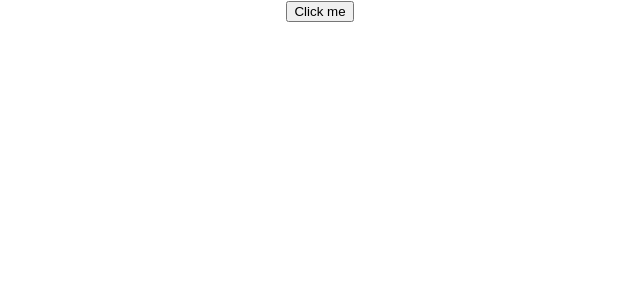
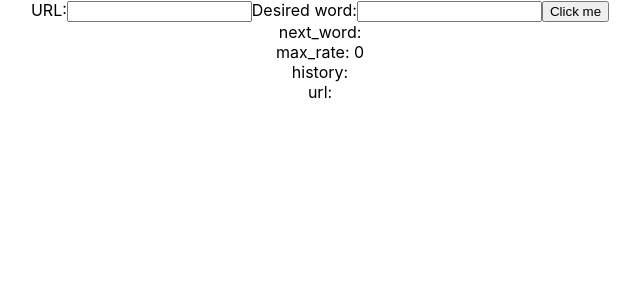
Before and after one commit to NogaTal98/wiki-speedrun, a React (Create React App) app in the folder frontend/: page / in a window 1280 px wide. Shown: the top 300 px of the page, without its empty margins (320-960 px from the left). Built offline with nearby package versions, Linux system fonts and the light colour scheme.

Commit message:
run steps in loop

```diff
--- a/frontend/src/App.js
+++ b/frontend/src/App.js
@@ -1,8 +1,24 @@
-import logo from './logo.svg';
 import './App.css';
+import { useEffect, useState } from 'react';
 
 function App() {
-    function buttonClick() {
+  const [url, setUrl] = useState("");
+  const [desiredWord, setDesiredWord] = useState("");
+  const [history, setHistory] = useState([]);
+  const [max_rate, setMaxRate] = useState(0);
+  const [next_word, setNextWord] = useState("");
+
+  function handleUrlChange(event) {
+    setUrl(event.target.value);
+  }
+
+  function handleDesiredWordChange(event) {
+    setDesiredWord(event.target.value);
+  }
+
+  const buttonClick = () => {
+    let runTimes = 0;
+    const runFetch = (data) => {
       fetch("https://NogaTal.pythonanywhere.com/get_next_page", {
         method: "POST",
         mode: "cors",
@@ -11,25 +27,46 @@ function App() {
           "Accept": "application/json"
         },
         body: JSON.stringify({
-          "desired_word": "dog",
-          "url": "https://en.wikipedia.org/wiki/Special:Random",
-          "history": []
+          "desired_word": desiredWord,
+          "url": data.url,
+          "history": data.history
+        })
       })
-      }).then(response => {
-        if (response.status === 200 && response.status < 300) {
-          return response.json();
-        } else {
-          throw new Error("Something went wrong. Status code: " + response.status);
-        }
-      }).then(data => {
-        console.log(data);
-      }).catch(error => {
-        console.error(error);
-      })
+        .then(response => response.json())
+        .then(output => {
+          setUrl(output.url)
+          setHistory(output.history)
+          setMaxRate(output.max_rate)
+          setNextWord(output.max_rated_word)
+            runTimes++;
+            console.log("runTimes: ", runTimes);
+            if (runTimes < 20) {
+                runFetch(output);
+            }
+        })
+        .catch((error) => {
+            console.error('Error:', error);
+        });
+    }
+    runFetch({
+      "desired_word": desiredWord,
+      "url": url,
+      "history": history});
   }
+
   return (
     <div className="App">
-      <button onClick={buttonClick}>Click me</button>
+      <div>
+        <label>URL:</label>
+        <input type="text" id="url" name="url" onChange={handleUrlChange}></input>
+        <label>Desired word:</label>
+        <input type="text" id="desired_word" name="desired_word" onChange={handleDesiredWordChange}></input>
+        <button onClick={buttonClick}>Click me</button>
+      </div>
+      <div>next_word: {next_word}</div>
+      <div>max_rate: {max_rate}</div>
+      <div>history: {history}</div>
+      <div>url: {url}</div>
     </div>
   );
 }
```
